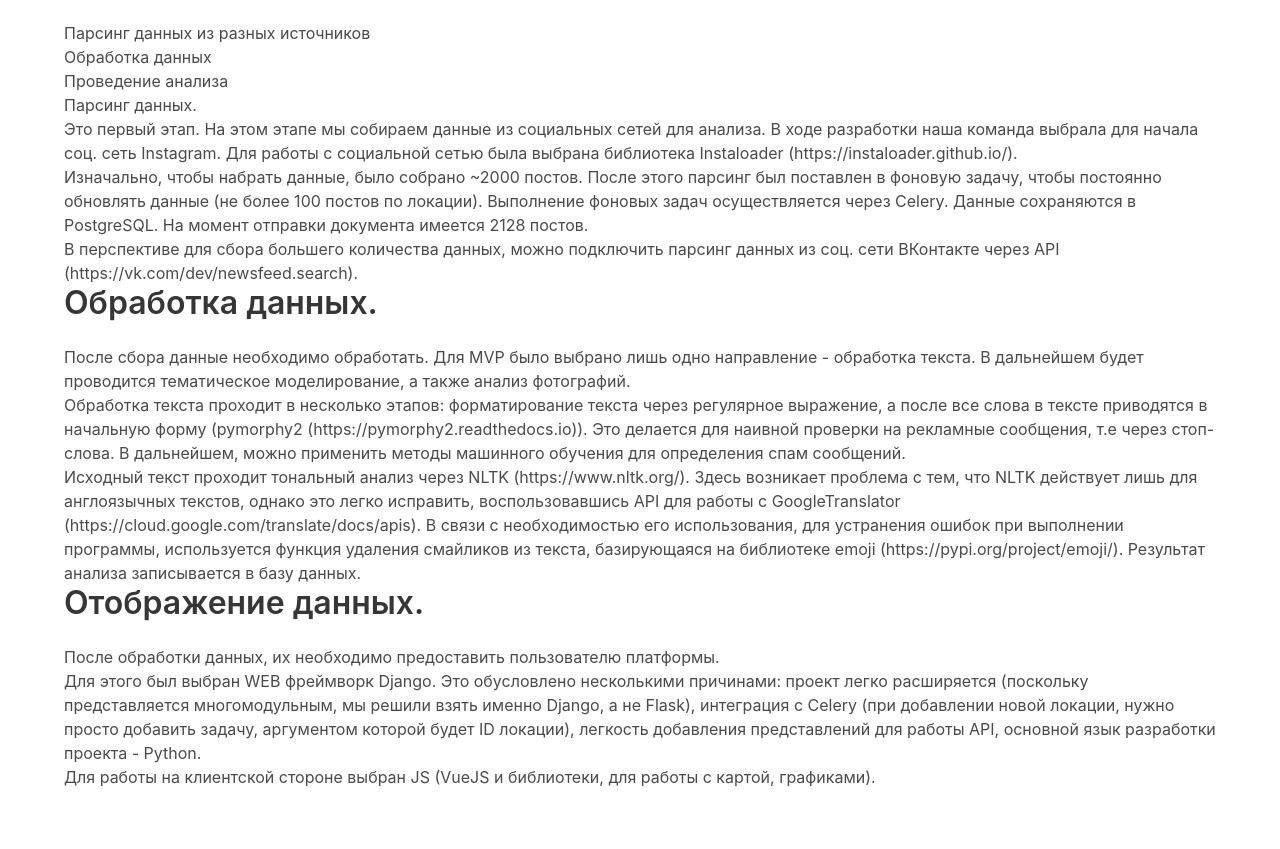
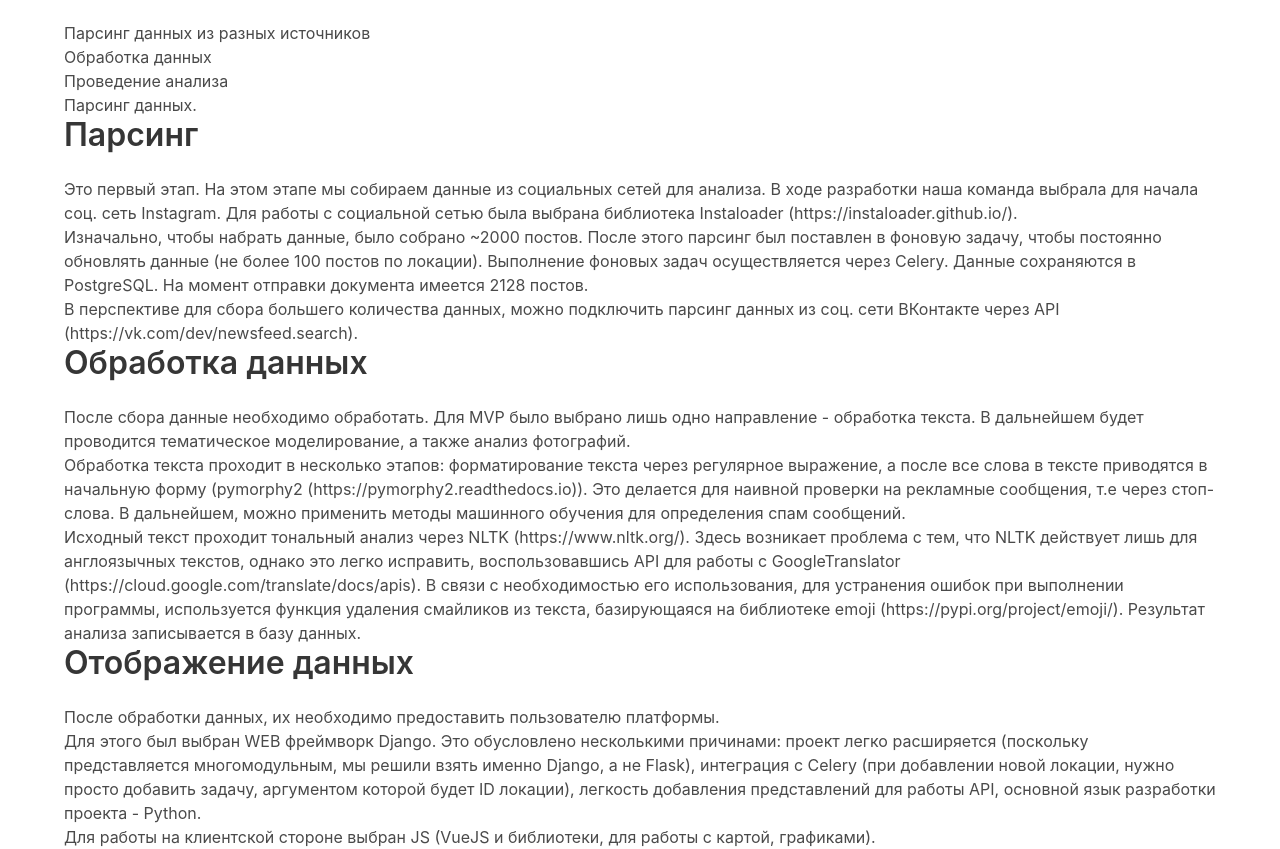
Before and after one commit to CityISO/BulmaSite, a plain HTML site: page index.html in a window 1280 px wide. Shown: the part 947-1796 px from the top of the page. Before the commit the page ends 1736 px from the top, so only its background shows below. Drawn offline with Linux system fonts and the light colour scheme.

Commit message:
SiteText

```diff
--- a/index.html
+++ b/index.html
@@ -51,17 +51,17 @@
 		<li>Обработка данных</li>
 		<li>Проведение анализа</li>
         <li>Парсинг данных.</li>
-    </ul>
+    <h1 class="title">Парсинг</h1>
     <p>Это первый этап. На этом этапе мы собираем данные из социальных сетей для анализа. В ходе разработки наша команда выбрала для начала соц. сеть Instagram. Для работы с социальной сетью была выбрана библиотека Instaloader (https://instaloader.github.io/). </p>
     <p>Изначально, чтобы набрать данные, было собрано ~2000 постов. После этого парсинг был поставлен в фоновую задачу, чтобы постоянно обновлять данные (не более 100 постов по локации). Выполнение фоновых задач осуществляется через Celery. Данные сохраняются в PostgreSQL. На момент отправки документа имеется 2128 постов.</p>
     <p>В перспективе для сбора большего количества данных, можно подключить парсинг данных из соц. сети ВКонтакте через API (https://vk.com/dev/newsfeed.search).</p>
 
-    <h1 class="title">Обработка данных.</h1>
+    <h1 class="title">Обработка данных</h1>
     <p>После сбора данные необходимо обработать. Для MVP было выбрано лишь одно направление - обработка текста. В дальнейшем будет проводится тематическое моделирование, а также анализ фотографий. </p>
     <p>Обработка текста проходит в несколько этапов: форматирование текста через регулярное выражение, а после все слова в тексте приводятся в начальную форму (pymorphy2 (https://pymorphy2.readthedocs.io)). Это делается для наивной проверки на рекламные сообщения, т.е через стоп-слова. В дальнейшем, можно применить методы машинного обучения для определения спам сообщений. </p>
     <p>Исходный текст проходит тональный анализ через NLTK (https://www.nltk.org/). Здесь возникает проблема с тем, что NLTK действует лишь для англоязычных текстов, однако это легко исправить, воспользовавшись API для работы с GoogleTranslator (https://cloud.google.com/translate/docs/apis). В связи с необходимостью его использования, для устранения ошибок при выполнении программы, используется функция удаления смайликов из текста, базирующаяся на библиотеке emoji (https://pypi.org/project/emoji/). Результат анализа записывается в базу данных.</p>
 
-    <h1 class="title">Отображение данных.</h1>
+    <h1 class="title">Отображение данных</h1>
     <p>После обработки данных, их необходимо предоставить пользователю платформы. </p>
     <p>Для этого был выбран WEB фреймворк Django. Это обусловлено несколькими причинами: проект легко расширяется (поскольку представляется многомодульным, мы решили взять именно Django, а не Flask), интеграция с Celery (при добавлении новой локации, нужно просто добавить задачу, аргументом которой будет ID локации), легкость добавления представлений для работы API, основной язык разработки проекта - Python. </p>
     <p>Для работы на клиентской стороне выбран JS (VueJS и библиотеки, для работы с картой, графиками).</p>
```
